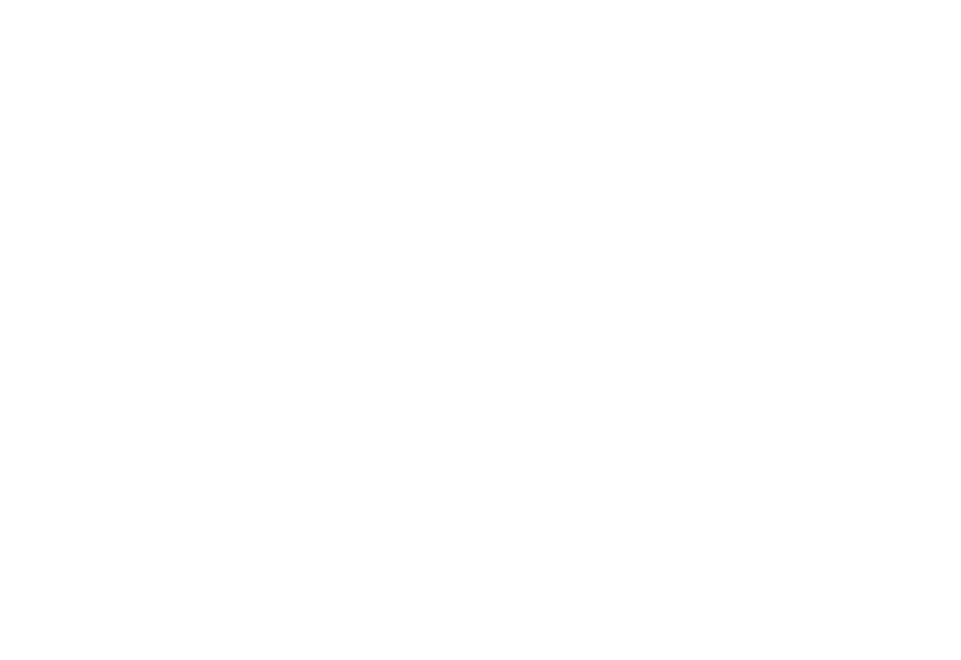
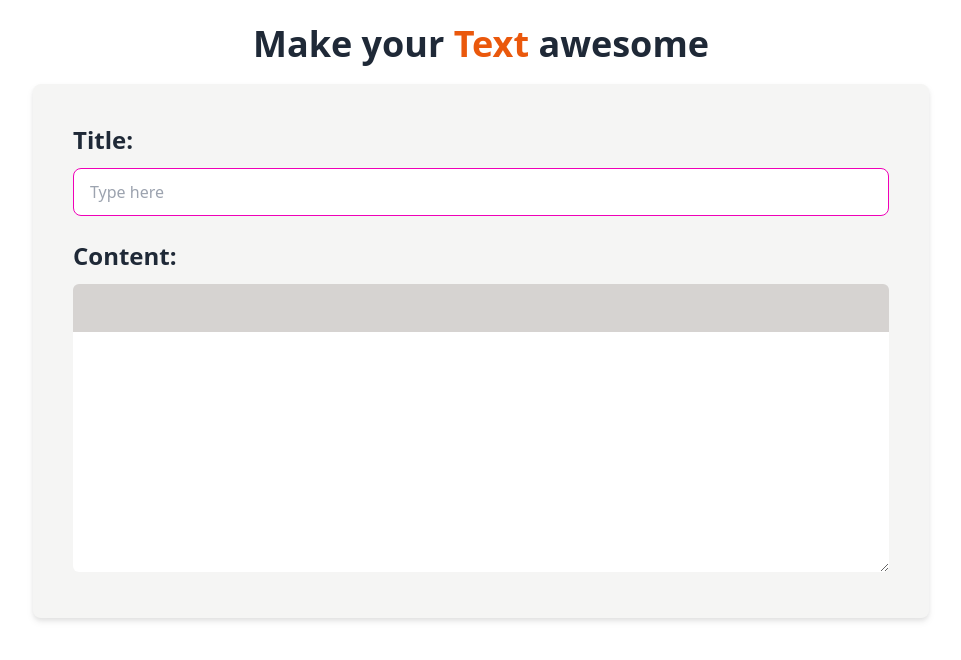
Before and after one commit to NahidAhmed47/text-editor, a plain HTML site: page index.html in a window 1280 px wide. Shown: the whole page, without its empty margins (159-1120 px from the left). Drawn offline with nearby package versions, Linux system fonts and the light colour scheme.

Commit message:
design added

```diff
--- a/index.html
+++ b/index.html
@@ -1,12 +1,45 @@
 <!DOCTYPE html>
 <html lang="en">
-<head>
-    <meta charset="UTF-8">
-    <meta http-equiv="X-UA-Compatible" content="IE=edge">
-    <meta name="viewport" content="width=device-width, initial-scale=1.0">
+  <head>
+    <meta charset="UTF-8" />
+    <meta http-equiv="X-UA-Compatible" content="IE=edge" />
+    <meta name="viewport" content="width=device-width, initial-scale=1.0" />
+    <!-- Tailwindcss link -->
+    <script src="https://cdn.tailwindcss.com"></script>
+    <!-- DasyUi library -->
+    <link
+      href="https://cdn.jsdelivr.net/npm/daisyui@2.50.0/dist/full.css"
+      rel="stylesheet"
+      type="text/css"
+    />
+    <script src="https://cdn.tailwindcss.com"></script>
     <title>Text Editor</title>
-</head>
-<body>
+  </head>
+  <body>
+    <header>
+      <h1
+        class="text-2xl md:text-4xl font-semibold text-center my-4 md:mt-6 md:mb-5 mx-3 md:mx-0"
+      >
+        Make your <span class="font-bold text-orange-600">Text</span> awesome
+      </h1>
+    </header>
+    <main>
+      <section class="max-w-4xl sm:mx-auto bg-stone-100 rounded-lg drop-shadow-md p-5 md:p-10">
+        <h2 class="text-1xl sm:text-2xl font-semibold">Title:</h2>
+        <input type="text" placeholder="Type here" class="input input-bordered input-secondary w-full w-full my-1 sm:my-3" />
+        <!-- Content section -->
+        <section>
+            <h2 class="text-1xl sm:text-2xl font-semibold py-1 sm:py-3">Content:</h2>
+            <div>
+                <div class="h-12 w-full bg-stone-300 rounded-t-md">
 
-</body>
+                </div>
+                <div>
+                    <textarea class="w-full rounded-b-md" name="" id="" cols="30" rows="10"></textarea>
+                </div>
+            </div>
+        </section>
+      </section>
+    </main>
+  </body>
 </html>
```
